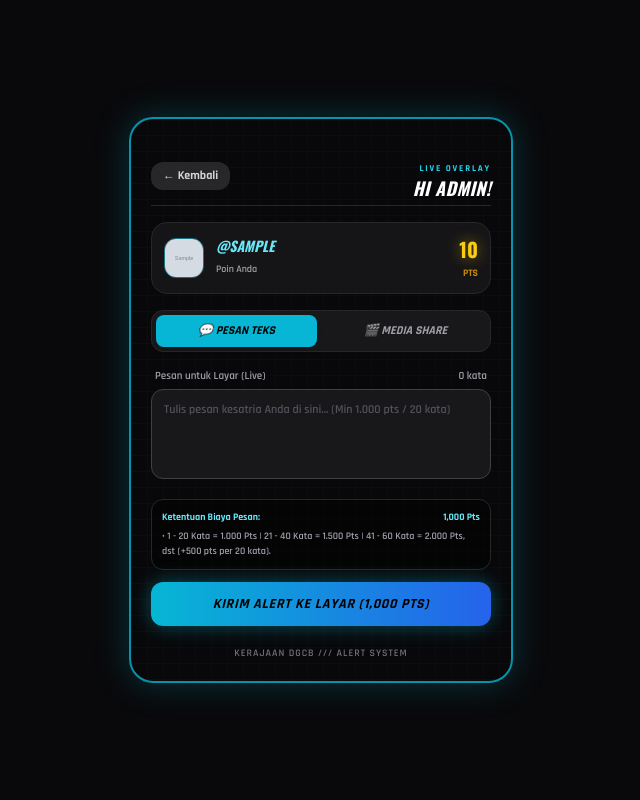
After one commit to NawfalHadi/custom-tiktok-overlay-with-tikfinity, a Flask app: page /dashboard/alerting in a window 1280 px wide. The commit adds this page. Shown: the whole page, without its empty margins (319-959 px from the left). Run offline with Flask 3, Linux system fonts and the light colour scheme; the visitor is signed in with stand-in values (Sample User, id 1); tables that the repository leaves empty hold one stand-in row (values such as "Sample post"); grey boxes marked "Sample" are stand-in pictures; some libraries are stand-ins or nearby versions.

Commit message:
ui : creating a place for sawer the admin with points

```diff
--- a/main.py
+++ b/main.py
@@ -104,6 +104,30 @@ def dashboard_telling():
         return redirect('/login')
 
     return render_template('templates/dashboard/telling.html', user=dict(user_data))
+
+@app.route('/dashboard/alerting')
+def dashboard_alerting():
+    if 'user_id' not in session:
+        return redirect('/login')
+
+    user_id = session['user_id']
+    conn = sqlite3.connect(DB_PATH, timeout=10.0)
+    conn.row_factory = sqlite3.Row
+    cursor = conn.cursor()
+    cursor.execute("""
+        SELECT v.username, v.email, v.profile_picture_url, s.points
+        FROM tb_viewers v
+        LEFT JOIN tb_stats s ON v.id = s.id_viewer
+        WHERE v.id = ?
+    """, (user_id,))
+    user_data = cursor.fetchone()
+    conn.close()
+
+    if not user_data:
+        session.clear()
+        return redirect('/login')
+
+    return render_template('templates/dashboard/alerting.html', user=dict(user_data))
 
 @app.route('/logout')
 def logout():
--- /dev/null
+++ b/templates/dashboard/alerting.html
@@ -0,0 +1,199 @@
+<!DOCTYPE html>
+<html lang="id">
+<head>
+    <meta charset="UTF-8">
+    <meta name="viewport" content="width=device-width, initial-scale=1.0">
+    <title>Kirim Alert - DGCB</title>
+    <script src="https://cdn.tailwindcss.com"></script>
+    <link rel="preconnect" href="https://fonts.googleapis.com">
+    <link rel="preconnect" href="https://fonts.gstatic.com" crossorigin>
+    <link href="https://fonts.googleapis.com/css2?family=Oswald:wght@500;700;900&family=Rajdhani:wght@600;700&display=swap" rel="stylesheet">
+    <style>
+        body {
+            font-family: 'Rajdhani', sans-serif;
+            background: #09090b;
+        }
+        .title-font {
+            font-family: 'Oswald', sans-serif;
+        }
+        .glow-gold {
+            text-shadow: 0 0 15px rgba(234, 179, 8, 0.6);
+        }
+        .glow-cyan {
+            text-shadow: 0 0 10px rgba(6, 182, 212, 0.6);
+        }
+    </style>
+</head>
+<body class="w-screen min-h-screen text-white flex items-center justify-center p-4">
+
+    <!-- Portrait Mobile Container -->
+    <div class="w-full max-w-sm bg-zinc-950/90 border-2 border-cyan-500/80 rounded-3xl p-5 shadow-[0_0_35px_rgba(6,182,212,0.25)] flex flex-col justify-between space-y-4 relative overflow-hidden">
+
+        <!-- Background Sci-Fi Grid -->
+        <div class="absolute inset-0 bg-[linear-gradient(to_right,#06b6d408_1px,transparent_1px),linear-gradient(to_bottom,#06b6d408_1px,transparent_1px)] bg-[size:16px_16px] pointer-events-none"></div>
+
+        <!-- Top Header with Back Button -->
+        <div class="flex items-center justify-between z-10 border-b border-zinc-800 pb-2">
+            <a href="/dashboard/telling" class="text-xs bg-zinc-800 hover:bg-zinc-700 text-zinc-300 px-3 py-1.5 rounded-xl font-bold transition-all flex items-center space-x-1">
+                <span>← Kembali</span>
+            </a>
+            <div class="text-right">
+                <span class="text-[9px] font-bold tracking-[0.2em] text-cyan-400 uppercase">Live Overlay</span>
+                <h1 class="title-font text-lg font-black italic tracking-wide text-white uppercase leading-none">Hi Admin!</h1>
+            </div>
+        </div>
+
+        <!-- User Summary Card -->
+        <div class="z-10 bg-zinc-900/80 border border-zinc-800 rounded-2xl p-3 flex items-center justify-between">
+            <div class="flex items-center space-x-3">
+                <img src="{{ user.profile_picture_url }}" alt="Avatar" class="w-10 h-10 object-cover rounded-xl border border-cyan-400/50">
+                <div>
+                    <span class="title-font text-sm font-black italic text-cyan-300 uppercase block">@{{ user.username }}</span>
+                    <span class="text-[10px] text-zinc-400">Poin Anda</span>
+                </div>
+            </div>
+            <div class="text-right">
+                <span id="userPoints" class="title-font text-xl font-black text-yellow-400 glow-gold" data-points="{{ user.points }}">{{ user.points }}</span>
+                <span class="text-[10px] font-bold text-yellow-600 block">PTS</span>
+            </div>
+        </div>
+
+        <!-- Tab Selection: Message vs MediaShare -->
+        <div class="z-10 grid grid-cols-2 gap-2 bg-zinc-900 p-1 rounded-xl border border-zinc-800">
+            <button type="button" id="tabMsg" onclick="switchTab('message')"
+                class="py-2 text-xs font-black italic uppercase rounded-lg transition-all bg-cyan-500 text-black shadow-md">
+                💬 Pesan Teks
+            </button>
+            <button type="button" id="tabMedia" onclick="switchTab('media')"
+                class="py-2 text-xs font-black italic uppercase rounded-lg transition-all text-zinc-400 hover:text-white">
+                🎬 Media Share
+            </button>
+        </div>
+
+        <!-- Form Section -->
+        <div class="z-10 space-y-3">
+
+            <!-- SECTION MESSAGE -->
+            <div id="sectionMessage" class="space-y-3">
+                <div class="space-y-1">
+                    <div class="flex justify-between items-center text-[11px] text-zinc-400 px-1">
+                        <span>Pesan untuk Layar (Live)</span>
+                        <span id="wordCount">0 kata</span>
+                    </div>
+                    <textarea id="msgInput" rows="4" oninput="calculateMessageCost()"
+                        placeholder="Tulis pesan kesatria Anda di sini... (Min 1.000 pts / 20 kata)"
+                        class="w-full bg-zinc-900 border border-zinc-700 focus:border-cyan-400 rounded-xl p-3 text-xs text-white focus:outline-none transition-colors placeholder-zinc-600 resize-none"></textarea>
+                </div>
+
+                <!-- Tier Info Message -->
+                <div class="bg-black/50 border border-zinc-800 rounded-xl p-2.5 text-[10px] space-y-1 text-zinc-300">
+                    <div class="flex justify-between font-bold text-cyan-300">
+                        <span>Ketentuan Biaya Pesan:</span>
+                        <span id="msgCostDisplay">1,000 Pts</span>
+                    </div>
+                    <p class="text-zinc-400">• 1 - 20 Kata = 1.000 Pts | 21 - 40 Kata = 1.500 Pts | 41 - 60 Kata = 2.000 Pts, dst (+500 pts per 20 kata).</p>
+                </div>
+            </div>
+
+            <!-- SECTION MEDIASHARE (Hidden by default) -->
+            <div id="sectionMedia" class="space-y-3 hidden">
+                <div class="space-y-1">
+                    <label class="text-[11px] font-bold tracking-wider text-zinc-400 uppercase pl-1">URL Media / YouTube Link</label>
+                    <input type="url" id="mediaUrlInput"
+                        placeholder="https://youtube.com/watch?v=..."
+                        class="w-full bg-zinc-900 border border-zinc-700 focus:border-cyan-400 rounded-xl px-3 py-2.5 text-xs text-white focus:outline-none transition-colors placeholder-zinc-600">
+                </div>
+
+                <!-- Tier Info Media -->
+                <div class="bg-black/50 border border-zinc-800 rounded-xl p-2.5 text-[10px] space-y-1 text-zinc-300">
+                    <div class="flex justify-between font-bold text-yellow-400">
+                        <span>Syarat Media Share:</span>
+                        <span>15,000 Pts (Tetap)</span>
+                    </div>
+                    <p class="text-zinc-400">• Memutar video atau media langsung di layar stream dengan minimum 15.000 poin.</p>
+                </div>
+            </div>
+
+            <!-- Alert / Status Notification Box -->
+            <div id="alertBox" class="hidden p-2 rounded-xl text-[11px] font-bold text-center"></div>
+
+            <!-- Submit Button UI -->
+            <button type="button" id="submitAlertBtn" onclick="submitAlert()"
+                class="w-full py-3 bg-gradient-to-r from-cyan-500 to-blue-600 hover:from-cyan-400 hover:to-blue-500 text-black font-black text-sm italic tracking-wider uppercase rounded-xl shadow-[0_0_20px_rgba(6,182,212,0.4)] transition-all transform active:scale-95">
+                Kirim Alert Ke Layar (1,000 PTS)
+            </button>
+        </div>
+
+        <!-- Footer Accent -->
+        <div class="text-center z-10 pt-1">
+            <p class="text-[10px] tracking-widest text-zinc-500 uppercase">Kerajaan DGCB /// Alert System</p>
+        </div>
+    </div>
+
+    <script>
+        let currentActiveTab = 'message';
+        let calculatedCost = 1000;
+
+        function switchTab(tab) {
+            currentActiveTab = tab;
+            const tabMsg = document.getElementById('tabMsg');
+            const tabMedia = document.getElementById('tabMedia');
+            const secMsg = document.getElementById('sectionMessage');
+            const secMedia = document.getElementById('sectionMedia');
+            const submitBtn = document.getElementById('submitAlertBtn');
+
+            if (tab === 'message') {
+                tabMsg.className = "py-2 text-xs font-black italic uppercase rounded-lg transition-all bg-cyan-500 text-black shadow-md";
+                tabMedia.className = "py-2 text-xs font-black italic uppercase rounded-lg transition-all text-zinc-400 hover:text-white";
+                secMsg.classList.remove('hidden');
+                secMedia.classList.add('hidden');
+                calculateMessageCost();
+            } else {
+                tabMedia.className = "py-2 text-xs font-black italic uppercase rounded-lg transition-all bg-yellow-500 text-black shadow-md";
+                tabMsg.className = "py-2 text-xs font-black italic uppercase rounded-lg transition-all text-zinc-400 hover:text-white";
+                secMedia.classList.remove('hidden');
+                secMsg.classList.add('hidden');
+                calculatedCost = 15000;
+                submitBtn.innerText = "Kirim Media Share (15,000 PTS)";
+            }
+        }
+
+        function calculateMessageCost() {
+            const text = document.getElementById('msgInput').value.trim();
+            // Hitung jumlah kata
+            const words = text === "" ? 0 : text.split(/\s+/).length;
+            document.getElementById('wordCount').innerText = `${words} kata`;
+
+            // Rumus Tier Pesan:
+            // 1-20 kata = 1000 pts
+            // 21-40 kata = 1500 pts
+            // 41-60 kata = 2000 pts, dst (+500 pts tiap kelipatan 20 kata)
+            if (words <= 0) {
+                calculatedCost = 1000;
+            } else {
+                let tiers = Math.floor((words - 1) / 20);
+                calculatedCost = 1000 + (tiers * 500);
+            }
+
+            document.getElementById('msgCostDisplay').innerText = `${calculatedCost.toLocaleString()} Pts`;
+            document.getElementById('submitAlertBtn').innerText = `Kirim Alert Ke Layar (${calculatedCost.toLocaleString()} PTS)`;
+        }
+
+        function submitAlert() {
+            const userPoints = parseInt(document.getElementById('userPoints').getAttribute('data-points')) || 0;
+            const alertBox = document.getElementById('alertBox');
+
+            alertBox.classList.remove('hidden', 'bg-red-500/20', 'text-red-400', 'bg-emerald-500/20', 'text-emerald-400');
+
+            if (userPoints < calculatedCost) {
+                alertBox.classList.add('bg-red-500/20', 'text-red-400');
+                alertBox.innerText = `Poin Anda tidak cukup! (Butuh ${calculatedCost.toLocaleString()} PTS)`;
+                return;
+            }
+
+            alertBox.classList.add('bg-emerald-500/20', 'text-emerald-400');
+            alertBox.innerText = `[UI MOCK] Alert berhasil disiapkan seharga ${calculatedCost.toLocaleString()} PTS!`;
+        }
+    </script>
+</body>
+</html>
```
Also changed, not shown: templates/dashboard/telling.html (+9 -2 lines).
